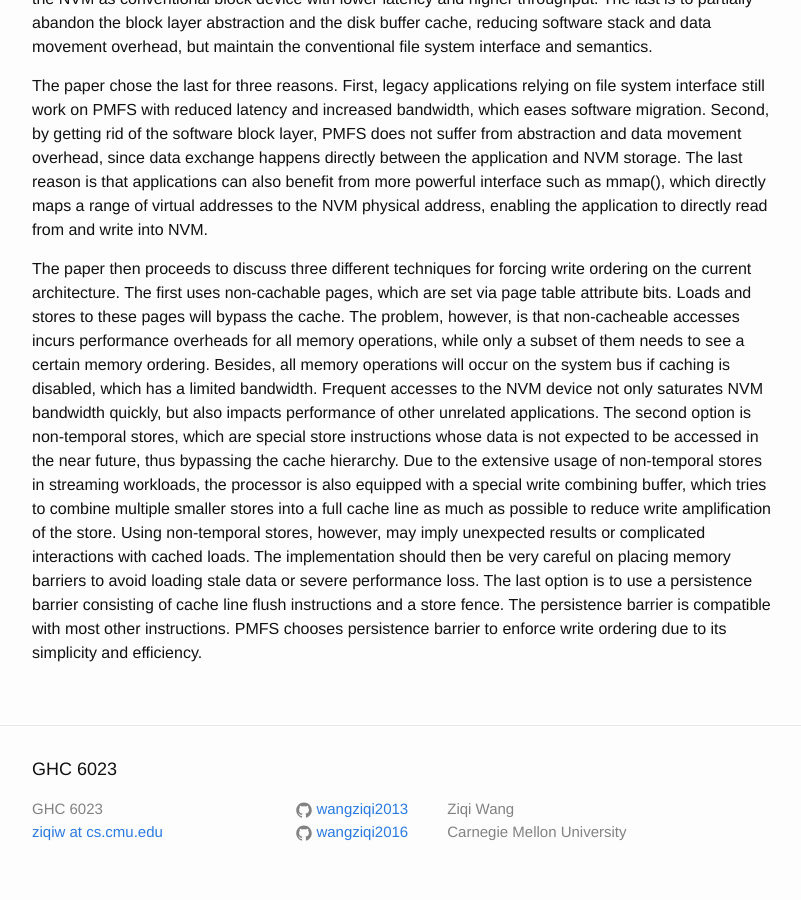
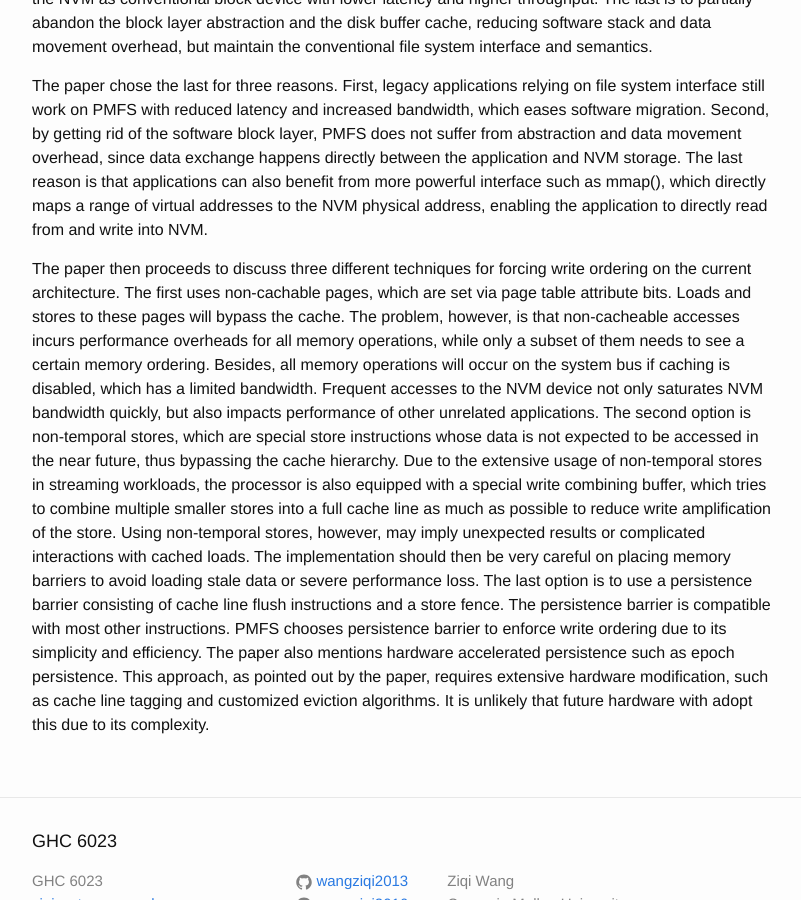
Before and after one commit to wangziqi2013/wangziqi2013.github.io, a Jekyll site: the page built from _posts/2020-06-23-pmfs.markdown, in a window 1280 px wide and 900 px high, scrolled down 607 px. Shown: the whole window, without its empty margins (238-1039 px from the left). Built offline with Jekyll 4.4.1, drawn with Linux system fonts in a browser that asks for light colours.

Commit message:
Adding epoch persistence

```diff
--- a/_posts/2020-06-23-pmfs.markdown
+++ b/_posts/2020-06-23-pmfs.markdown
@@ -44,3 +44,6 @@ should then be very careful on placing memory barriers to avoid loading stale da
 The last option is to use a persistence barrier consisting of cache line flush instructions and a store fence. The
 persistence barrier is compatible with most other instructions. PMFS chooses persistence barrier to enforce
 write ordering due to its simplicity and efficiency.
+The paper also mentions hardware accelerated persistence such as epoch persistence. This approach, as pointed out
+by the paper, requires extensive hardware modification, such as cache line tagging and customized eviction algorithms.
+It is unlikely that future hardware with adopt this due to its complexity.
```
